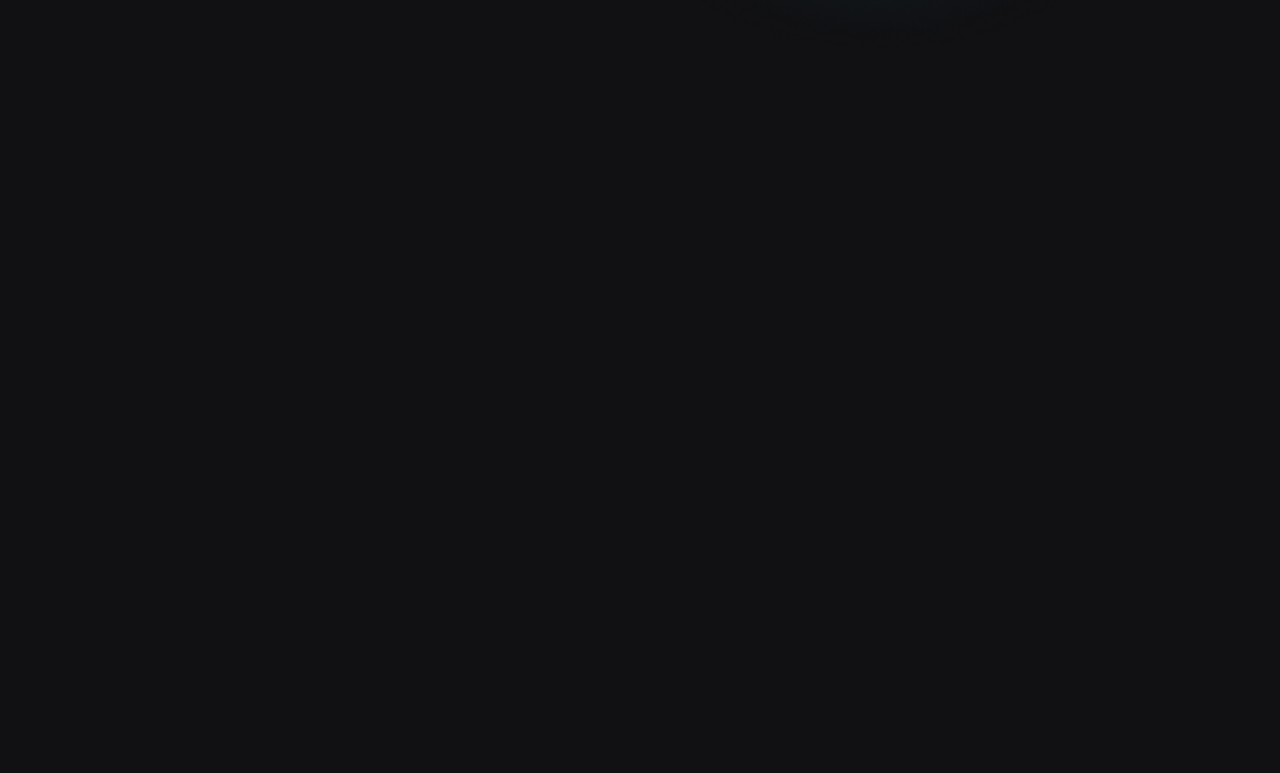
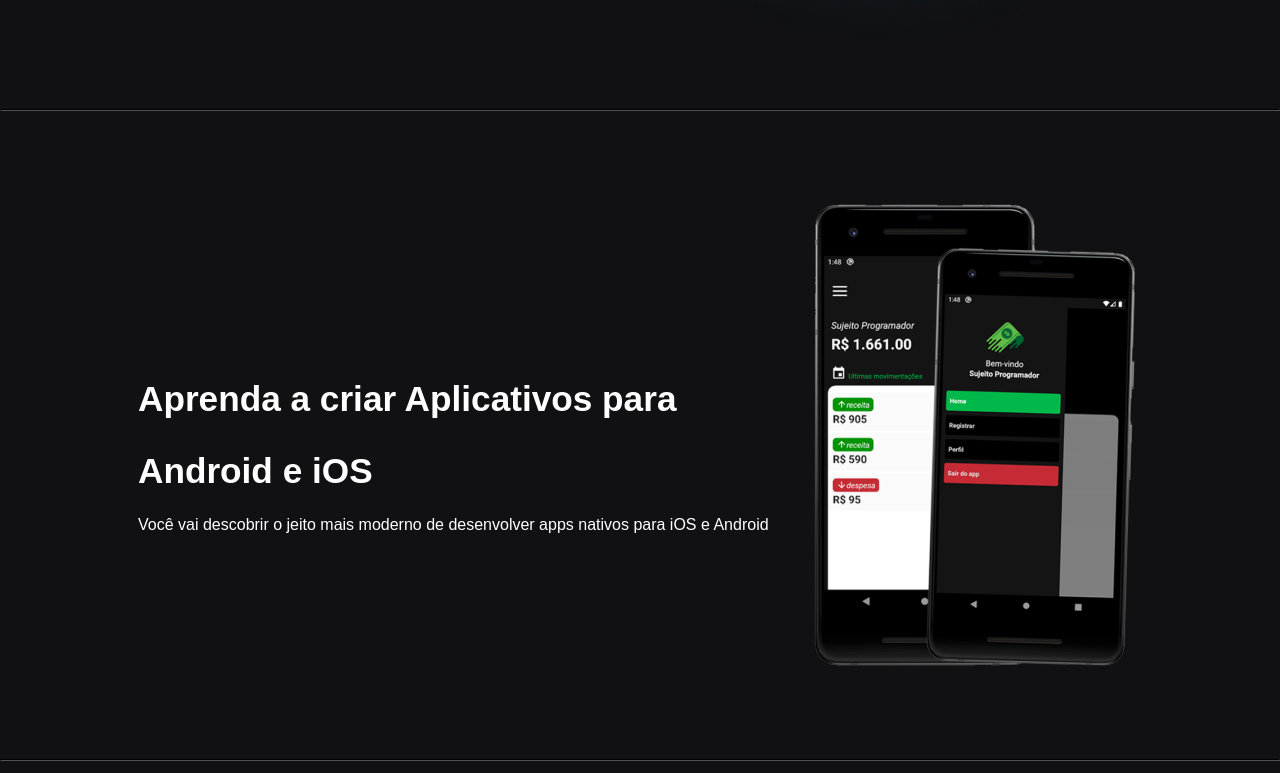
Before and after one commit to douglasfdev/blog, a Next.js app: page / in a window 1280 px wide. Shown: the part 707-1480 px from the top of the page. Before the commit the page ends 816 px from the top, so only its background shows below. Built offline with nearby package versions, Linux system fonts and the light colour scheme.

Commit message:
feat: Home page added two contents on HTML and style them

```diff
--- a/src/pages/index.tsx
+++ b/src/pages/index.tsx
@@ -5,7 +5,7 @@ export default function Home(): JSX.Element {
   return (
     <>
       <Head>
-        <title>Apaixonado por Tecnolongia - Douglas F</title>
+        <title>Apaixonado por Tecnologia - Douglas F</title>
         <meta name="description" content="Generated by create next app" />
         <meta name="viewport" content="width=device-width, initial-scale=1" />
         <link rel="icon" href="/favicon.ico" />
@@ -16,16 +16,38 @@ export default function Home(): JSX.Element {
             <h1>Levando você ao próximo nível!</h1>
             <span>Um blog para te levar para o próximo nível de Programação 👊!</span>
             <a>
-              <button>
-                COMEÇAR AGORA!
-              </button>
+              <button>COMEÇAR AGORA!</button>
             </a>
           </section>
 
-            <img
-              src="/images/banner-conteudos.png"
-              alt="conteúdoes sujeito programador"
-            />
+          <img src="/images/banner-conteudos.png" alt="conteúdoes sujeito programador" />
+        </div>
+
+        <hr className={styles.divisor} />
+
+        <div className={styles.sectionContent}>
+          <section>
+            <h2>Aprenda a criar Aplicativos para Android e iOS</h2>
+            <span>
+              Você vai descobrir o jeito mais moderno de desenvolver apps nativos para iOS
+              e Android
+            </span>
+          </section>
+
+          <img src="/images/financasApp.png" alt="conteúdos desenvolvimento de apps" />
+        </div>
+
+        <hr className={styles.divisor} />
+
+        <div className={styles.sectionContent}>
+          <img src="/images/webDev.png" alt="conteúdos desenvolvimento de aplicações web" />
+          <section>
+            <h2>Aprenda a criar Sistemas web</h2>
+            <span>
+              Criar sistemas web, sites usando tecnologias mais modernas e requisitadas pelo mercado.
+            </span>
+          </section>
+
         </div>
       </main>
     </>
--- a/src/styles/home.module.scss
+++ b/src/styles/home.module.scss
@@ -28,13 +28,13 @@
     color: var(--white);
   }
 
-  span {
+  span{
     font-size: 1rem;
     line-height: 2.25rem;
     color: var(--white);
   }
 
-  button {
+  button{
     background-color: var(--blue-900);
     border: 0;
     padding: 1rem 1.8rem;
@@ -44,3 +44,40 @@
     font-weight: 600;
   }
 }
+
+.divisor{
+  width: 100%;
+  bottom: 0;
+  height: 1px;
+  border-color: var(--gray-200);
+}
+
+.sectionContent{
+  margin: 5.5rem auto;
+  max-width: 1120px;
+  display: flex;
+  justify-content: center;
+  align-items: center;
+
+  section{
+    max-width: 670px;
+  }
+
+  img{
+    max-width: 550px;
+  }
+
+  h2{
+    font-size: 2.2rem;
+    line-height: 4.5rem;
+    font-weight: 900;
+    margin-top: 2.2rem;
+    color: var(--white);
+  }
+
+  span{
+    font-size: 1rem;
+    line-height: 2.25rem;
+    color: var(--white);
+  }
+}
```
